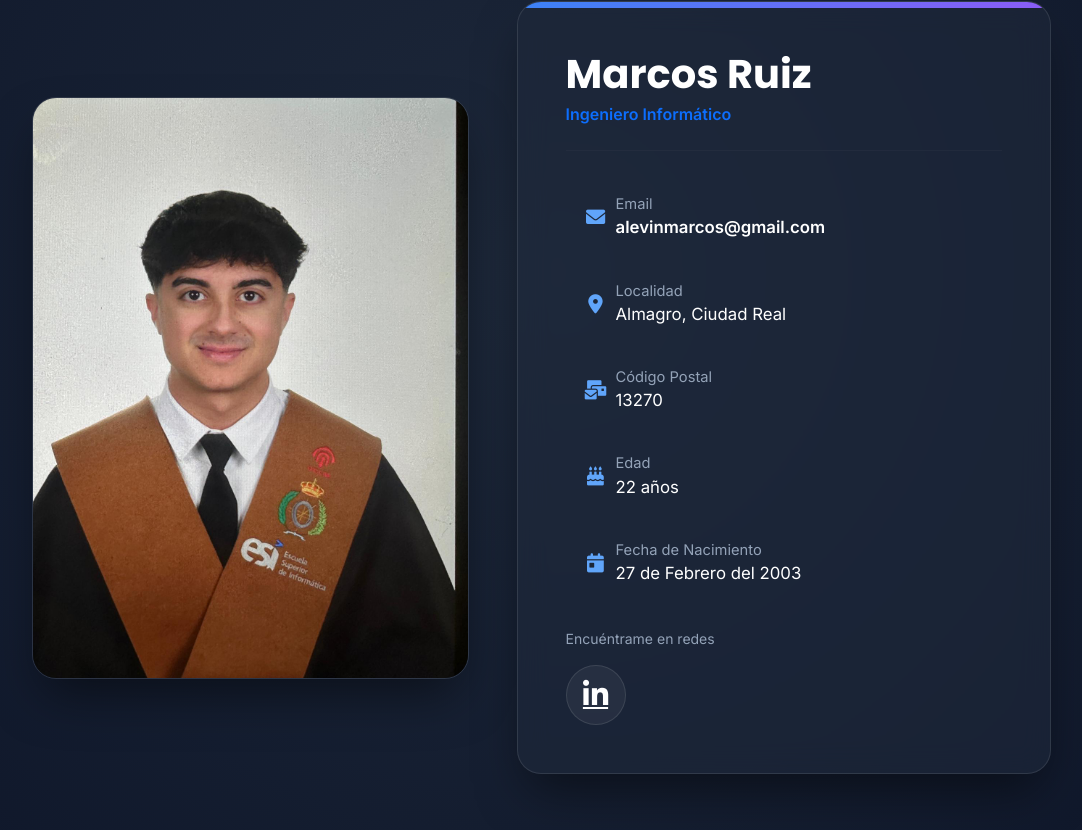
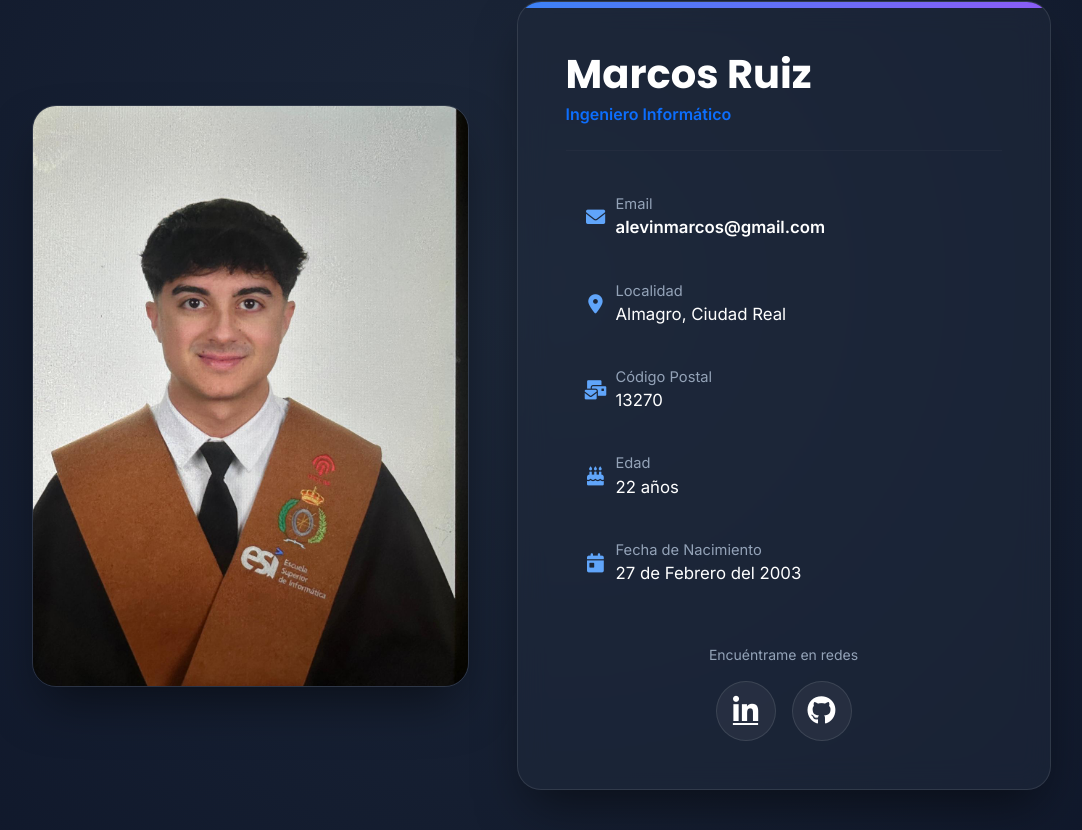
Before and after one commit to marcosRuiz3/marcosRuiz.github.io, a plain HTML site: page contacto.html in a window 1280 px wide. Shown: the part 288-1118 px from the top of the page, without its empty margins (99-1181 px from the left). Drawn offline with nearby package versions, Linux system fonts and the light colour scheme.

Commit message:
Contacto

```diff
--- a/contacto.html
+++ b/contacto.html
@@ -99,12 +99,20 @@
                             </li>
                         </ul>
 
-                        <div class="mt-4">
-                            <p class="small text-muted mb-3">Encuéntrame en redes</p>
+                        <div class="mt-5 d-flex flex-column align-items-center"> <p class="small text-muted mb-3">Encuéntrame en redes</p>
+
+                        <div class="d-flex gap-3">
+
                             <a href="https://www.linkedin.com/in/TU-USUARIO" target="_blank" class="linkedin-btn" title="LinkedIn">
                                 <i class="fab fa-linkedin-in"></i>
                             </a>
+
+                            <a href="https://github.com/marcosRuiz3" target="_blank" class="github-btn" title="GitHub">
+                                <i class="fab fa-github"></i>
+                            </a>
+
                         </div>
+</div>
 
                     </div>
                 </div>
--- a/style.css
+++ b/style.css
@@ -601,6 +601,34 @@ strong {
 }
 
 /* =========================================
+   BOTÓN GITHUB
+   ========================================= */
+
+.github-btn {
+    display: inline-flex;
+    align-items: center;
+    justify-content: center;
+    width: 60px;
+    height: 60px;
+    background: rgba(255, 255, 255, 0.05);
+    border: 1px solid rgba(255, 255, 255, 0.1);
+    border-radius: 50%;
+    font-size: 1.8rem;
+    color: white;
+    transition: all 0.3s cubic-bezier(0.175, 0.885, 0.32, 1.275);
+    text-decoration: none; /* Quita el subrayado */
+}
+
+/* Efecto Hover: Fondo oscuro y brillo violeta */
+.github-btn:hover {
+    background: #171515; /* Color oficial GitHub */
+    border-color: #6e5494; /* Violeta GitHub */
+    color: white;
+    transform: scale(1.15) rotate(-5deg); /* Gira un poco al otro lado */
+    box-shadow: 0 0 20px rgba(110, 84, 148, 0.6); /* Brillo violeta */
+}
+
+/* =========================================
    ESTILO: FOTO CONTACTO (LADO IZQUIERDO)
    ========================================= */
 
```
